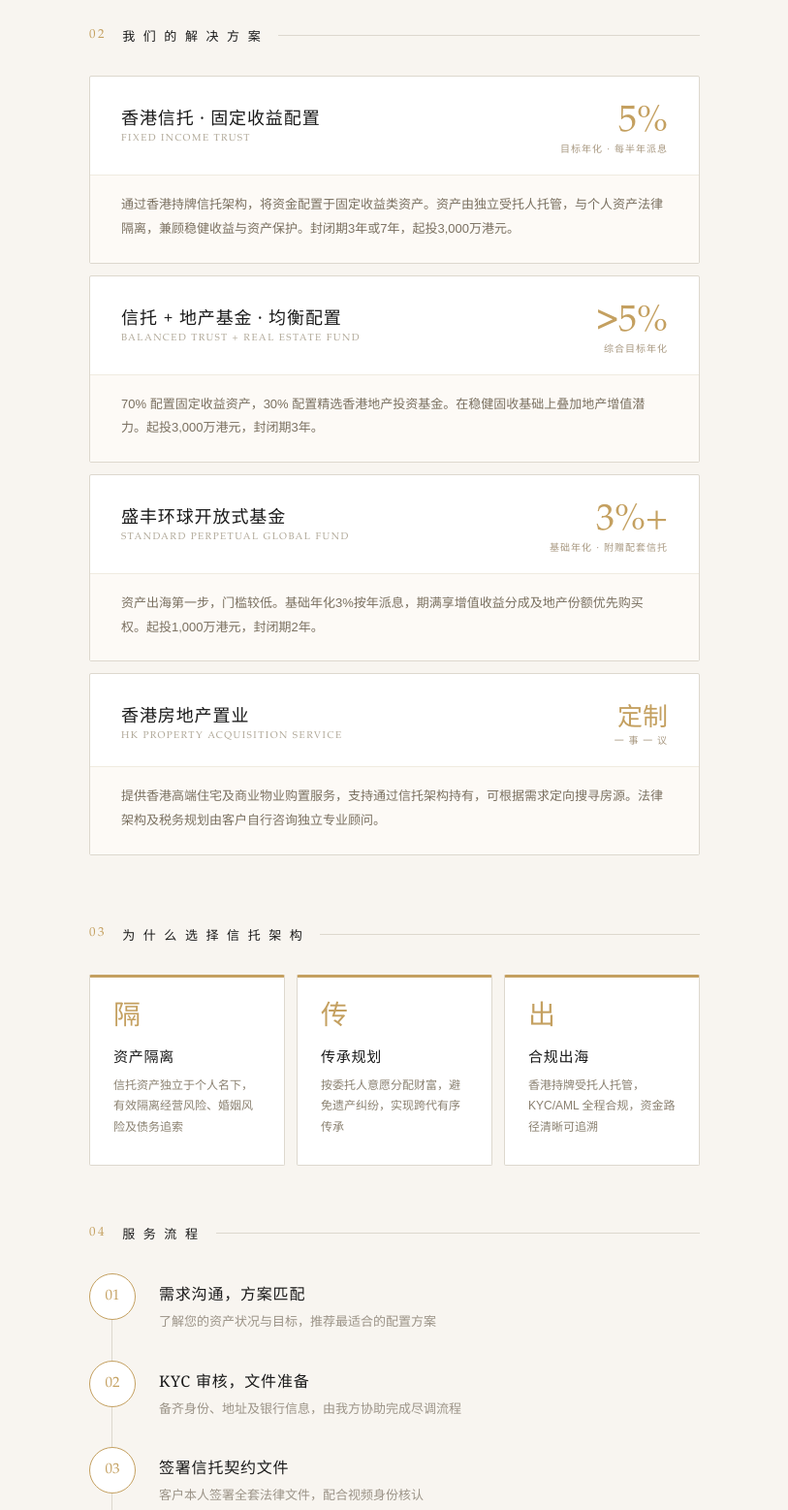
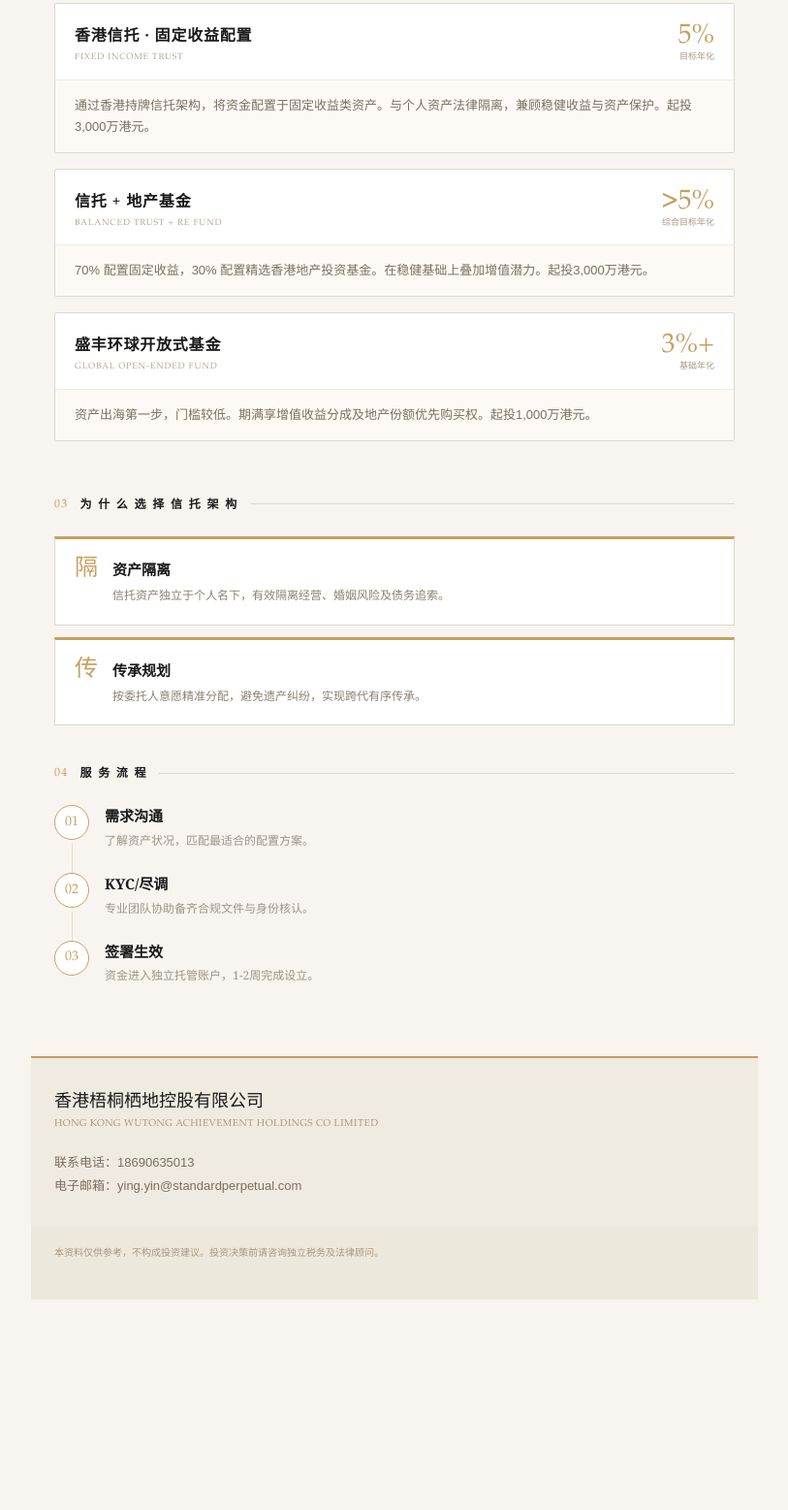
Before and after one commit to yinkyrene-svg/hk-trust-plan, a plain HTML site: page index.html in a window 1280 px wide. Shown: the part 755-2312 px from the top of the page at 97% size, without its empty margins (233-1046 px from the left). After the commit the page ends 2095 px from the top, so only its background shows below. Drawn offline with Linux system fonts and the light colour scheme.

Commit message:
Update index.html

```diff
--- a/index.html
+++ b/index.html
@@ -2,173 +2,168 @@
 <html lang="zh-CN">
 <head>
 <meta charset="UTF-8">
-<meta name="viewport" content="width=device-width, initial-scale=1.0, maximum-scale=1.0, user-scalable=no">
+<meta name="viewport" content="width=device-width, initial-scale=1.0, maximum-scale=1.0, user-scalable=no, viewport-fit=cover">
 <style>
-* { margin: 0; padding: 0; box-sizing: border-box; }
+* { margin: 0; padding: 0; box-sizing: border-box; -webkit-tap-highlight-color: transparent; }
 body {
-  width: 100%; max-width: 750px; margin: 0 auto;
+  width: 100%;
+  max-width: 750px; /* 保持最大宽度，但在小屏下自适应 */
+  margin: 0 auto;
   background: #F8F5F0;
   font-family: 'STSong', 'SimSun', 'Songti SC', Georgia, serif;
   color: #1A1A1A;
+  line-height: 1.5;
 }
 
+/* 头部样式优化 */
 .hero {
   background: #F0EBE0;
-  padding: 80px 60px 70px;
+  padding: 60px 24px 50px; /* 缩小移动端内边距 */
   border-bottom: 2px solid #C4A060;
   position: relative; overflow: hidden;
 }
 .hero-deco {
-  position: absolute; top: -60px; right: -60px;
-  width: 280px; height: 280px; border-radius: 50%;
+  position: absolute; top: -40px; right: -40px;
+  width: 200px; height: 200px; border-radius: 50%;
   border: 1px solid rgba(196,160,96,0.2);
 }
-.hero-deco2 {
-  position: absolute; bottom: -80px; left: 80px;
-  width: 160px; height: 160px; border-radius: 50%;
-  border: 1px solid rgba(196,160,96,0.1);
-}
-.hero-line { width: 48px; height: 2px; background: #C4A060; margin-bottom: 28px; }
+.hero-line { width: 40px; height: 2px; background: #C4A060; margin-bottom: 20px; }
 .hero-label {
   font-family: Arial,sans-serif; font-size: 11px;
-  letter-spacing: 0.25em; color: #A89880;
-  text-transform: uppercase; margin-bottom: 18px;
+  letter-spacing: 0.2em; color: #A89880;
+  text-transform: uppercase; margin-bottom: 14px;
 }
 .hero-title {
-  font-size: 44px; font-weight: normal;
-  color: #1A1A1A; line-height: 1.25;
-  letter-spacing: 0.05em; margin-bottom: 6px;
+  font-size: 32px; /* 适配手机标题大小 */
+  font-weight: normal;
+  color: #1A1A1A; line-height: 1.3;
+  letter-spacing: 0.05em; margin-bottom: 8px;
 }
 .hero-title .gold { color: #C4A060; }
 .hero-title-en {
   font-family: 'Garamond','Times New Roman',serif;
-  font-size: 12px; color: #B0A080;
-  letter-spacing: 0.2em; margin-bottom: 36px;
+  font-size: 10px; color: #B0A080;
+  letter-spacing: 0.1em; margin-bottom: 24px;
+  text-transform: uppercase;
 }
-.hero-divider { width: 100%; height: 1px; background: rgba(196,160,96,0.25); margin-bottom: 28px; }
+.hero-divider { width: 100%; height: 1px; background: rgba(196,160,96,0.25); margin-bottom: 24px; }
 .hero-sub {
   font-family: Arial,'PingFang SC','Microsoft YaHei',sans-serif;
-  font-size: 15px; color: #6B6050; line-height: 2;
+  font-size: 14px; color: #6B6050; line-height: 1.8;
 }
 
-.section { padding: 60px 60px 0; }
-.section-header { display: flex; align-items: center; gap: 16px; margin-bottom: 32px; }
-.section-num { font-family: 'Garamond','Times New Roman',serif; font-size: 13px; color: #C4A060; letter-spacing: 0.2em; }
-.section-title { font-size: 13px; letter-spacing: 0.2em; color: #1A1A1A; }
+/* 通用板块样式 */
+.section { padding: 40px 24px 0; }
+.section-header { display: flex; align-items: center; gap: 12px; margin-bottom: 24px; }
+.section-num { font-family: 'Garamond','Times New Roman',serif; font-size: 12px; color: #C4A060; letter-spacing: 0.1em; }
+.section-title { font-size: 12px; letter-spacing: 0.15em; color: #1A1A1A; font-weight: bold; }
 .section-line { flex: 1; height: 1px; background: #DDD8CE; }
 
-/* PAIN */
-.pain-grid { display: flex; flex-wrap: wrap; gap: 12px; }
+/* 痛点区域 - 手机端改为单列或更紧凑的排列 */
+.pain-grid { display: flex; flex-direction: column; gap: 10px; }
 .pain-item {
-  width: calc(50% - 6px);
+  width: 100%;
   background: #FFFFFF;
   border: 1px solid #DDD8CE;
-  border-left: 3px solid #DDD8CE;
+  border-left: 3px solid #C4A060; /* 强化视觉引导 */
   border-radius: 2px;
-  padding: 22px 24px;
+  padding: 16px 20px;
   font-family: Arial,'PingFang SC',sans-serif;
-  font-size: 13px; color: #5A5448; line-height: 1.8;
+  font-size: 13px; color: #5A5448; line-height: 1.6;
 }
 
-/* PRODUCTS */
+/* 产品列表优化 */
 .product-item {
   background: #FFFFFF;
   border: 1px solid #DDD8CE;
   border-radius: 2px;
-  margin-bottom: 12px; overflow: hidden;
+  margin-bottom: 16px; overflow: hidden;
 }
 .prod-top {
   display: flex; justify-content: space-between;
-  align-items: flex-start;
-  padding: 28px 32px 20px;
+  align-items: center;
+  padding: 20px 20px 16px;
   border-bottom: 1px solid #F0EBE0;
 }
-.pname { font-size: 18px; font-weight: normal; letter-spacing: 0.05em; margin-bottom: 4px; }
+.pname { font-size: 16px; font-weight: bold; letter-spacing: 0.05em; margin-bottom: 4px; }
 .pname-en {
   font-family: 'Garamond','Times New Roman',serif;
-  font-size: 10px; color: #B0A898; letter-spacing: 0.15em;
+  font-size: 9px; color: #B0A898; letter-spacing: 0.1em;
 }
-.prate { text-align: right; }
+.prate { text-align: right; min-width: 80px; }
 .prate-num {
   font-family: 'Garamond','Times New Roman',serif;
-  font-size: 38px; color: #C4A060; line-height: 1;
+  font-size: 28px; color: #C4A060; line-height: 1;
 }
-.prate-sub { font-family: Arial,sans-serif; font-size: 10px; color: #A89880; letter-spacing: 0.1em; }
+.prate-sub { font-family: Arial,sans-serif; font-size: 9px; color: #A89880; }
 .pdesc {
-  padding: 18px 32px 22px;
+  padding: 15px 20px;
   font-family: Arial,'PingFang SC',sans-serif;
-  font-size: 13px; color: #7A7060; line-height: 1.9;
+  font-size: 13px; color: #7A7060; line-height: 1.7;
   background: #FDFAF6;
 }
 
-/* VALUE */
-.value-grid { display: flex; gap: 12px; }
+/* 核心价值 - 手机端改为单列 */
+.value-grid { display: flex; flex-direction: column; gap: 12px; }
 .value-item {
-  flex: 1;
   background: #FFFFFF;
   border: 1px solid #DDD8CE;
   border-top: 3px solid #C4A060;
-  border-radius: 2px;
-  padding: 28px 24px;
+  padding: 20px;
+  display: flex; align-items: flex-start; gap: 15px;
 }
 .value-icon {
   font-family: 'Garamond','Times New Roman',serif;
-  font-size: 28px; color: #C4A060; margin-bottom: 14px; line-height: 1;
+  font-size: 24px; color: #C4A060; line-height: 1;
 }
-.value-name { font-size: 15px; color: #1A1A1A; margin-bottom: 10px; letter-spacing: 0.05em; }
-.value-desc {
-  font-family: Arial,sans-serif;
-  font-size: 12px; color: #8A8070; line-height: 1.8;
+.value-content { flex: 1; }
+.value-name { font-size: 15px; color: #1A1A1A; margin-bottom: 6px; font-weight: bold; }
+.value-desc { font-size: 12px; color: #8A8070; line-height: 1.6; }
+
+/* 服务流程 */
+.flow-wrap { padding: 40px 24px 0; }
+.flow-item {
+  display: flex; gap: 16px;
+  padding-bottom: 24px; position: relative;
 }
-
-/* FLOW */
-.flow-wrap { padding: 60px 60px 0; }
-.flow-list { display: flex; flex-direction: column; }
-.flow-item {
-  display: flex; gap: 24px;
-  align-items: flex-start;
-  padding-bottom: 28px; position: relative;
-}
-.flow-item:last-child { padding-bottom: 0; }
 .flow-item:not(:last-child)::before {
   content: ''; position: absolute;
-  left: 23px; top: 48px; bottom: 0;
-  width: 1px; background: #DDD8CE;
+  left: 18px; top: 40px; bottom: 0;
+  width: 1px; background: #C4A060; opacity: 0.3;
 }
 .fnum-wrap {
-  width: 48px; height: 48px; flex-shrink: 0;
+  width: 36px; height: 36px; flex-shrink: 0;
   border: 1px solid #C4A060; border-radius: 50%;
   background: #FFFFFF;
   display: flex; align-items: center; justify-content: center;
+  z-index: 1;
 }
-.fnum { font-family: 'Garamond','Times New Roman',serif; font-size: 15px; color: #C4A060; }
-.fcontent { padding-top: 8px; }
-.ftitle { font-size: 16px; font-weight: normal; letter-spacing: 0.05em; margin-bottom: 6px; }
-.fdesc { font-family: Arial,sans-serif; font-size: 13px; color: #9B9387; line-height: 1.8; }
+.fnum { font-family: 'Garamond','Times New Roman',serif; font-size: 14px; color: #C4A060; }
+.ftitle { font-size: 15px; font-weight: bold; margin-bottom: 4px; }
+.fdesc { font-size: 12px; color: #9B9387; line-height: 1.6; }
 
-/* FOOTER */
+/* 页脚 */
 .footer-main {
-  margin-top: 60px;
+  margin-top: 50px;
   background: #F0EBE0;
   border-top: 2px solid #C4A060;
-  padding: 44px 60px 36px;
-  display: flex; justify-content: space-between; align-items: flex-start;
+  padding: 30px 24px;
 }
-.footer-co { font-size: 20px; color: #1A1A1A; letter-spacing: 0.08em; margin-bottom: 6px; }
+.footer-co { font-size: 18px; color: #1A1A1A; margin-bottom: 4px; }
 .footer-co-en {
   font-family: 'Garamond','Times New Roman',serif;
-  font-size: 11px; color: #A89880; letter-spacing: 0.18em;
+  font-size: 10px; color: #A89880; letter-spacing: 0.05em;
+  margin-bottom: 20px;
 }
 .footer-contact {
-  text-align: right;
   font-family: Arial,sans-serif;
-  font-size: 13px; color: #7A6E60; line-height: 2.2;
+  font-size: 13px; color: #7A6E60; line-height: 1.8;
 }
 .footer-disc {
   background: #EDE8DC;
-  padding: 20px 60px 36px;
+  padding: 20px 24px 40px;
   font-family: Arial,sans-serif;
-  font-size: 10px; color: #A89880; line-height: 1.9; letter-spacing: 0.05em;
+  font-size: 10px; color: #A89880; line-height: 1.6;
 }
 </style>
 </head>
@@ -176,11 +171,10 @@
 
 <div class="hero">
   <div class="hero-deco"></div>
-  <div class="hero-deco2"></div>
   <div class="hero-line"></div>
   <div class="hero-label">Private Wealth Management</div>
   <div class="hero-title">让您的资产，<br><span class="gold">在香港生根</span></div>
-  <div class="hero-title-en">WUTONG QIDI HOLDINGS (HK) LIMITED</div>
+  <div class="hero-title-en">HONG KONG WUTONG ACHIEVEMENT HOLDINGS CO LIMITED</div>
   <div class="hero-divider"></div>
   <div class="hero-sub">通过香港合规信托架构，实现资产的稳健增值、合法出海与跨代传承。</div>
 </div>
@@ -199,7 +193,7 @@
   </div>
 </div>
 
-<div class="section" style="padding-top:60px;">
+<div class="section">
   <div class="section-header">
     <span class="section-num">02</span>
     <span class="section-title">我 们 的 解 决 方 案</span>
@@ -209,37 +203,29 @@
   <div class="product-item">
     <div class="prod-top">
       <div><div class="pname">香港信托 · 固定收益配置</div><div class="pname-en">FIXED INCOME TRUST</div></div>
-      <div class="prate"><div class="prate-num">5%</div><div class="prate-sub">目标年化 · 每半年派息</div></div>
+      <div class="prate"><div class="prate-num">5%</div><div class="prate-sub">目标年化</div></div>
     </div>
-    <div class="pdesc">通过香港持牌信托架构，将资金配置于固定收益类资产。资产由独立受托人托管，与个人资产法律隔离，兼顾稳健收益与资产保护。封闭期3年或7年，起投3,000万港元。</div>
+    <div class="pdesc">通过香港持牌信托架构，将资金配置于固定收益类资产。与个人资产法律隔离，兼顾稳健收益与资产保护。起投3,000万港元。</div>
   </div>
 
   <div class="product-item">
     <div class="prod-top">
-      <div><div class="pname">信托 + 地产基金 · 均衡配置</div><div class="pname-en">BALANCED TRUST + REAL ESTATE FUND</div></div>
+      <div><div class="pname">信托 + 地产基金</div><div class="pname-en">BALANCED TRUST + RE FUND</div></div>
       <div class="prate"><div class="prate-num">&gt;5%</div><div class="prate-sub">综合目标年化</div></div>
     </div>
-    <div class="pdesc">70% 配置固定收益资产，30% 配置精选香港地产投资基金。在稳健固收基础上叠加地产增值潜力。起投3,000万港元，封闭期3年。</div>
+    <div class="pdesc">70% 配置固定收益，30% 配置精选香港地产投资基金。在稳健基础上叠加增值潜力。起投3,000万港元。</div>
   </div>
 
   <div class="product-item">
     <div class="prod-top">
-      <div><div class="pname">盛丰环球开放式基金</div><div class="pname-en">STANDARD PERPETUAL GLOBAL FUND</div></div>
-      <div class="prate"><div class="prate-num">3%+</div><div class="prate-sub">基础年化 · 附赠配套信托</div></div>
+      <div><div class="pname">盛丰环球开放式基金</div><div class="pname-en">GLOBAL OPEN-ENDED FUND</div></div>
+      <div class="prate"><div class="prate-num">3%+</div><div class="prate-sub">基础年化</div></div>
     </div>
-    <div class="pdesc">资产出海第一步，门槛较低。基础年化3%按年派息，期满享增值收益分成及地产份额优先购买权。起投1,000万港元，封闭期2年。</div>
-  </div>
-
-  <div class="product-item">
-    <div class="prod-top">
-      <div><div class="pname">香港房地产置业</div><div class="pname-en">HK PROPERTY ACQUISITION SERVICE</div></div>
-      <div class="prate"><div class="prate-num" style="font-size:26px;margin-top:6px;">定制</div><div class="prate-sub">一 事 一 议</div></div>
-    </div>
-    <div class="pdesc">提供香港高端住宅及商业物业购置服务，支持通过信托架构持有，可根据需求定向搜寻房源。法律架构及税务规划由客户自行咨询独立专业顾问。</div>
+    <div class="pdesc">资产出海第一步，门槛较低。期满享增值收益分成及地产份额优先购买权。起投1,000万港元。</div>
   </div>
 </div>
 
-<div class="section" style="padding-top:60px;">
+<div class="section">
   <div class="section-header">
     <span class="section-num">03</span>
     <span class="section-title">为 什 么 选 择 信 托 架 构</span>
@@ -248,18 +234,17 @@
   <div class="value-grid">
     <div class="value-item">
       <div class="value-icon">隔</div>
-      <div class="value-name">资产隔离</div>
-      <div class="value-desc">信托资产独立于个人名下，有效隔离经营风险、婚姻风险及债务追索</div>
+      <div class="value-content">
+        <div class="value-name">资产隔离</div>
+        <div class="value-desc">信托资产独立于个人名下，有效隔离经营、婚姻风险及债务追索。</div>
+      </div>
     </div>
     <div class="value-item">
       <div class="value-icon">传</div>
-      <div class="value-name">传承规划</div>
-      <div class="value-desc">按委托人意愿分配财富，避免遗产纠纷，实现跨代有序传承</div>
-    </div>
-    <div class="value-item">
-      <div class="value-icon">出</div>
-      <div class="value-name">合规出海</div>
-      <div class="value-desc">香港持牌受托人托管，KYC/AML 全程合规，资金路径清晰可追溯</div>
+      <div class="value-content">
+        <div class="value-name">传承规划</div>
+        <div class="value-desc">按委托人意愿精准分配，避免遗产纠纷，实现跨代有序传承。</div>
+      </div>
     </div>
   </div>
 </div>
@@ -273,37 +258,30 @@
   <div class="flow-list">
     <div class="flow-item">
       <div class="fnum-wrap"><span class="fnum">01</span></div>
-      <div class="fcontent"><div class="ftitle">需求沟通，方案匹配</div><div class="fdesc">了解您的资产状况与目标，推荐最适合的配置方案</div></div>
+      <div class="fcontent"><div class="ftitle">需求沟通</div><div class="fdesc">了解资产状况，匹配最适合的配置方案。</div></div>
     </div>
     <div class="flow-item">
       <div class="fnum-wrap"><span class="fnum">02</span></div>
-      <div class="fcontent"><div class="ftitle">KYC 审核，文件准备</div><div class="fdesc">备齐身份、地址及银行信息，由我方协助完成尽调流程</div></div>
+      <div class="fcontent"><div class="ftitle">KYC/尽调</div><div class="fdesc">专业团队协助备齐合规文件与身份核认。</div></div>
     </div>
     <div class="flow-item">
       <div class="fnum-wrap"><span class="fnum">03</span></div>
-      <div class="fcontent"><div class="ftitle">签署信托契约文件</div><div class="fdesc">客户本人签署全套法律文件，配合视频身份核认</div></div>
-    </div>
-    <div class="flow-item">
-      <div class="fnum-wrap"><span class="fnum">04</span></div>
-      <div class="fcontent"><div class="ftitle">资金入账，信托生效</div><div class="fdesc">客户直接将资金转入独立托管账户，约1–2周完成设立</div></div>
-    </div>
-    <div class="flow-item">
-      <div class="fnum-wrap"><span class="fnum">05</span></div>
-      <div class="fcontent"><div class="ftitle">定期结算，收益派发</div><div class="fdesc">按产品周期自动结算，收益直接入账</div></div>
+      <div class="fcontent"><div class="ftitle">签署生效</div><div class="fdesc">资金进入独立托管账户，1-2周完成设立。</div></div>
     </div>
   </div>
 </div>
 
-<div style="height:60px;"></div>
-
 <div class="footer-main">
   <div>
     <div class="footer-co">香港梧桐栖地控股有限公司</div>
-    <div class="footer-co-en">WUTONG QIDI HOLDINGS (HK) LIMITED</div>
+    <div class="footer-co-en">HONG KONG WUTONG ACHIEVEMENT HOLDINGS CO LIMITED</div>
   </div>
-  <div class="footer-contact">T：18690635013<br>E：ying.yin@standardperpetual.com</div>
+  <div class="footer-contact">
+    联系电话：18690635013<br>
+    电子邮箱：ying.yin@standardperpetual.com
+  </div>
 </div>
-<div class="footer-disc">本资料仅供参考，不构成投资建议或法律要约。所有投资均存在风险，目标收益不代表未来实际表现。投资决策前请咨询独立税务及法律顾问。</div>
+<div class="footer-disc">本资料仅供参考，不构成投资建议。投资决策前请咨询独立税务及法律顾问。</div>
 
 </body>
 </html>
```
